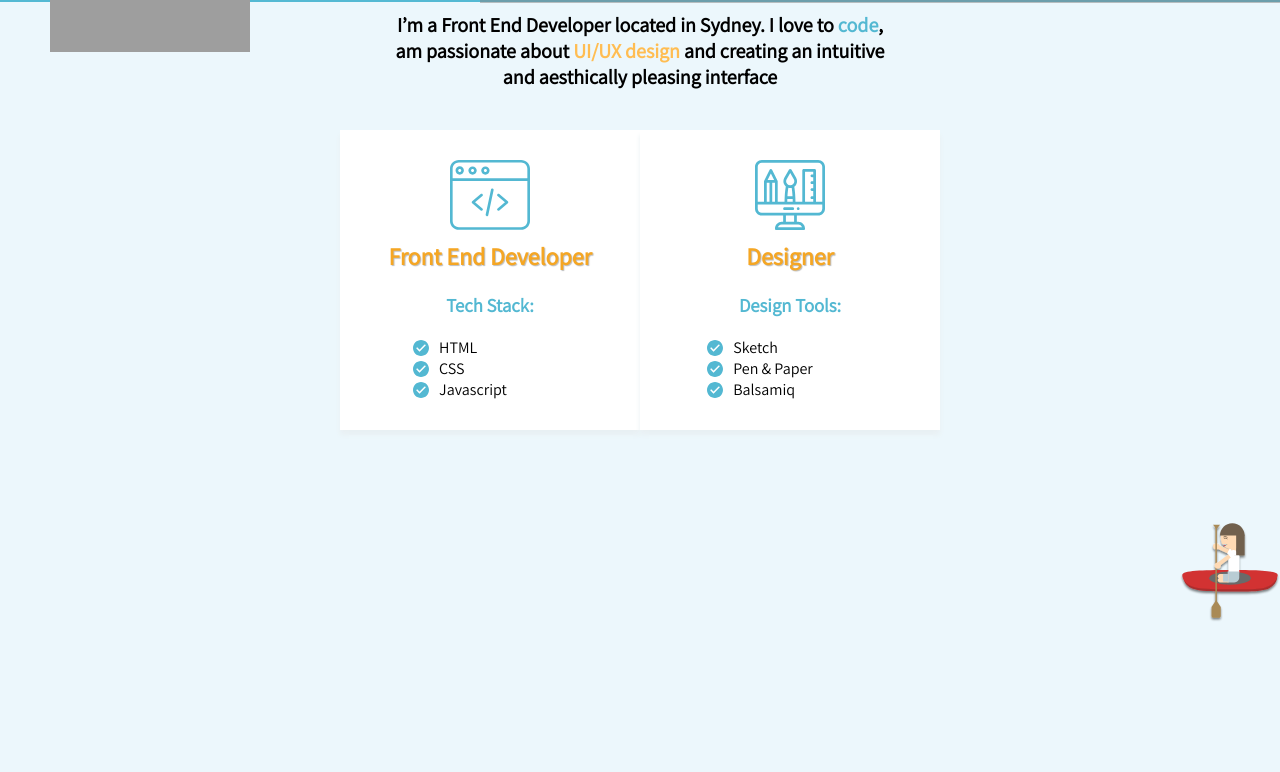
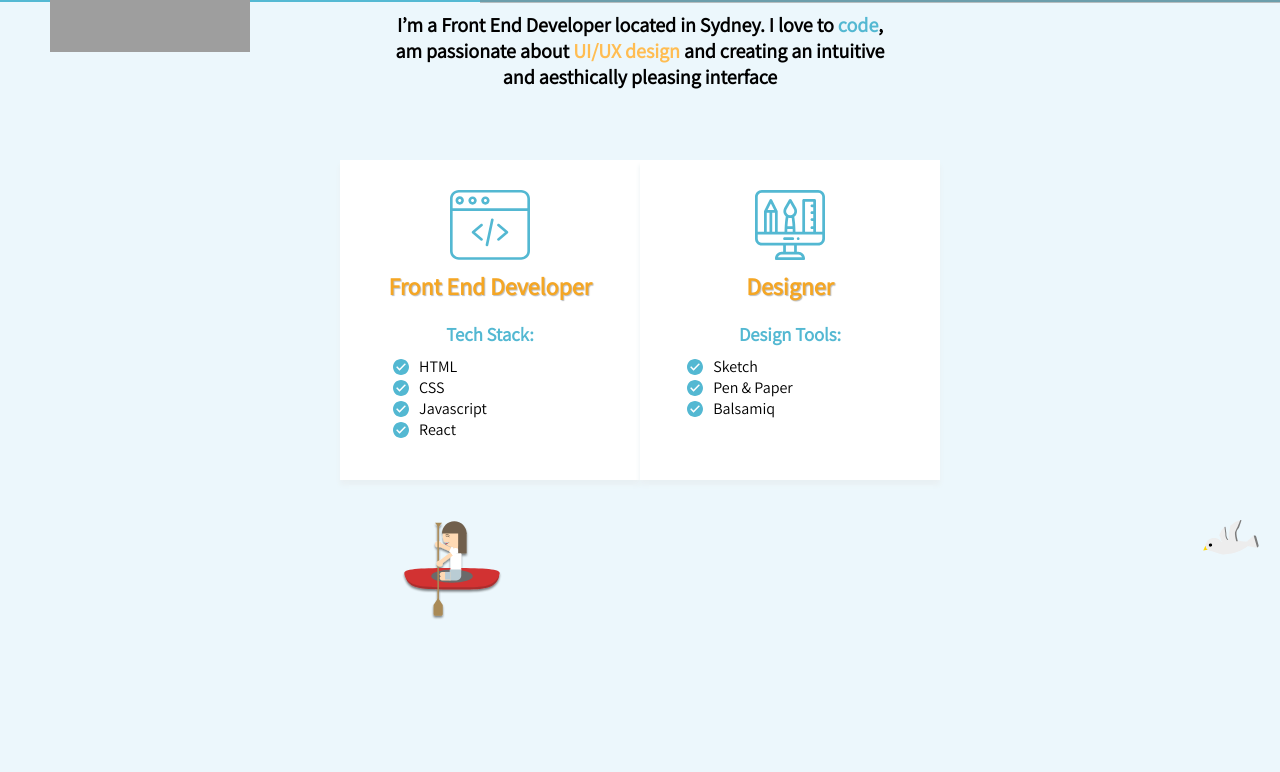
Before and after one commit to SilviaVecek/portfolio, a React (Create React App) app: page / in a window 1280 px wide. Shown: the part 1048-1820 px from the top of the page. Built offline with nearby package versions, Linux system fonts and the light colour scheme; grey boxes are pictures that could not be loaded.

Commit message:
working on silvitko paddling

```diff
--- a/src/App.js
+++ b/src/App.js
@@ -13,15 +13,14 @@ class App extends Component {
             <div className="App">
 
                 <Header />
-
                 <Home>
-                    <Silvitko className="silvitko--home"/>
+                    <Silvitko className="silvitko--absolute"/>
                 </Home>
                 <About>
-                    <Silvitko className="silvitko--absolute"/>
+                    <Silvitko />
                 </About>
                 <Projects>
-                    <Silvitko className="silvitko--absolute"/>
+                    <Silvitko />
                 </Projects>
                 <Contact />
             </div>
--- a/src/components/About/index.js
+++ b/src/components/About/index.js
@@ -12,7 +12,7 @@ const About = ({ children}) => {
             <div className="about-content">
                 <h1 className="text">I’m a Front End Developer located in Sydney. I love to <span className="text--code">code</span>, am passionate about<span className="text--design"> UI/UX design</span> and creating an intuitive and aesthically pleasing interface</h1>
                 <Skills />
-                <div>
+            <div>
                     {children}
                 </div>
             </div>
--- a/src/components/About/skills.js
+++ b/src/components/About/skills.js
@@ -18,10 +18,10 @@ const Skills = () => {
         <div className="skills">
             <SkillSet image="/images/programming_icon.svg"
                 job="Front End Developer" stack="Tech Stack:"
-                items={["HTML", "CSS", "Javascript"]}
+                items={["HTML", "CSS", "Javascript", "React"]}
             />
             <div className="divider"></div>
-            <SkillSet image="/images/designer_icon.svg" job="Designer" stack="Design Tools:"
+            <SkillSet className="skills-list__right"image="/images/designer_icon.svg" job="Designer" stack="Design Tools:"
                 items={["Sketch", "Pen & Paper", "Balsamiq"]}
             />
         </div>
--- a/src/components/About/styles.scss
+++ b/src/components/About/styles.scss
@@ -138,19 +138,27 @@ margin: 10px 0;
         flex-direction: row;
         justify-content: center;
         border-radius: 10px;
-
+        margin-top: 50px;
     }
     .skill-set {
         border-radius: 0;
-        height: 300px;
-        justify-content: space-evenly;
+        height: 320px;
         padding: 0;
     }
+    .skills-icon {
+        margin-top: 30px;
+    }
 
-    .job {
-        margin: -20px;
+    .skills-list__left {
+        border-radius: 10px 0 0 10px;
     }
-    .stack {
-        margin-bottom: -10px;
+    .skills-list__right {
+
     }
+    .skills-list {
+        padding: 0;
+
+    }
+
+
 }
--- a/src/components/Contact/styles.scss
+++ b/src/components/Contact/styles.scss
@@ -7,6 +7,7 @@ $font-family-base: Assistant;
     justify-content: center;
     position: relative;
     height: 100vh;
+    width: 100%;
   }
 
   .contact-form {
--- a/src/components/Home/styles.scss
+++ b/src/components/Home/styles.scss
@@ -56,9 +56,6 @@
     width: 100%;
     min-width: 750px;
     min-height: 70vh;
-    // background-image: url("/images/Skyline.svg");
-    // background-repeat: round space;
-    // animation: skyline 2000s linear infinite;
     margin-top: 2vh;
   }
 
@@ -75,10 +72,10 @@
 
 
 
-  // @keyframes sun {
-  //   0%   { transform: translate(-100%, 0); }
-  //   100% { transform: translate(100%, 0); }
-  // }
+  @keyframes sun {
+    0%   { transform: translate(-100%, 0); }
+    100% { transform: translate(100%, 0); }
+  }
 
   @keyframes seagull-flapping {
     0% {background-image: url("/images/SeagullWingUp.svg");}
@@ -88,22 +85,17 @@
 
   }
 
-  // @keyframes seagull-flying {
-  //   from {right:0}
-  //   to {right:100vw}
-  // }
-
-  //   @keyframes skyline {
-  //   from { background-position: 10000% 0%; }
-  //   to { background-position: -10000% 0%; }
-  // }
+  @keyframes seagull-flying {
+    from {right:0}
+    to {right:100vw}
+  }
 
 
-  // @keyframes waves {
-  //   0% {bottom: 2%}
-  //   50% {bottom: 4%}
-  //   100% {bottom: 2%}
-  // }
+  @keyframes waves {
+    0% {bottom: 2%}
+    50% {bottom: 4%}
+    100% {bottom: 2%}
+  }
 
   @media only screen and (min-width: 1100px) {
     .home__waves {
--- a/src/components/Projects/index.js
+++ b/src/components/Projects/index.js
@@ -10,7 +10,7 @@ const Projects = ({children}) => {
                 <div className="projects-items__box"></div>
                 <div className="projects-items__box"></div>
             </div>
-            <div>
+            <div className="silvitko-projects">
                 {children}
             </div>
         </div>
--- a/src/components/Projects/styles.scss
+++ b/src/components/Projects/styles.scss
@@ -36,6 +36,7 @@ $blue: #54B9D3;
   }
 }
 
+
 @media only screen and (min-width: 1015px) {
   .projects {
     position: relative;
--- a/src/components/Silvitko/index.js
+++ b/src/components/Silvitko/index.js
@@ -9,7 +9,7 @@ const Silvitko = ({className}) => {
         <div className="seagull-flying">
             <div className="seagull-flapping"></div>
         </div>
-        <div className="silvitko__sailing silvitko__sailing-mobile">
+        <div className="silvitko__sailing">
             <div className="silvitko__paddling"></div>
         </div>
     </footer>
--- a/src/components/Silvitko/styles.scss
+++ b/src/components/Silvitko/styles.scss
@@ -1,12 +1,19 @@
-.silvitko {
-  height: 120px;
+.seagull-flying {
+  animation: seagull-flying 6s linear infinite;
+  position: absolute;
 }
-@media only screen and (min-width: 1015px) {
+
+.seagull-flapping {
+  animation: seagull-flapping 1s steps(1, end) infinite;
+  height: 35px;
+  width: 60px;
+  background-repeat: no-repeat;
+}
+
 .silvitko--absolute {
   position: absolute;
   right: 0;
   bottom: 0;
-  }
 }
 
 .silvitko__paddling {
@@ -15,39 +22,30 @@
   width: 100px;
   background-size: 100% 100%; /*resize when in mobile/tablet to make smaller*/
   background-repeat: no-repeat;
-  margin-top: -10px;
 }
 
-// .silvitko__sailing-mobile {
-//   animation: sailing-mobile 25s linear infinite;
-//   position: relative;
-//   float: right;
-// }
-
-
 .silvitko__sailing {
-  animation: sailing 25s linear infinite;
+  animation: sailing 10s linear infinite;
   position: relative;
   float: right;
   height: 100px;
   width: 100px;
 }
-// @keyframes sailing {
-//   0% {right:0; bottom: 1vh;}
-//   25% {right:25vw; bottom: 3vh;}
-//   50% {right:50vw; bottom: 2vh;}
-//   75% {right:75vw; bottom: 1vh;}
-//   100% {right:100vw; bottom: 3vh;}
-// }
+
+@keyframes seagull-flapping {
+  0% {background-image: url("/images/SeagullWingUp.svg");}
+  33% {background-image: url("/images/SeagullWingDown.svg");}
+  66% {background-image: url("/images/SeagullWingUp.svg");}
+  100% {background-image: url("/images/SeagullWingDown.svg");}
+
+}
+
+@keyframes seagull-flying {
+  from {right:0}
+  to {right:100vw}
+}
 
 
-// @keyframes sailing-mobile {
-//   0% {right:0; bottom: 0;}
-//   25% {right:25vw; bottom: 25px;}
-//   50% {right:50vw; bottom: 250px;}
-//   75% {right:75vw; bottom: 25px;}
-//   100% {right:100vw; bottom: 0px;}
-// }
 
 @keyframes paddling {
   0% {background-image: url("/images/Paddle_Left_C.svg");}
@@ -57,7 +55,7 @@
   100% {background-image: url("/images/Paddle_Right.svg");}
 }
 
-
-  @media only screen and (min-width: 600px) {
-
+@keyframes sailing {
+  from {right: 0;}
+  to {right: 100vw;}
 }
```
Lines whose indentation alone changed are shown as unchanged.
